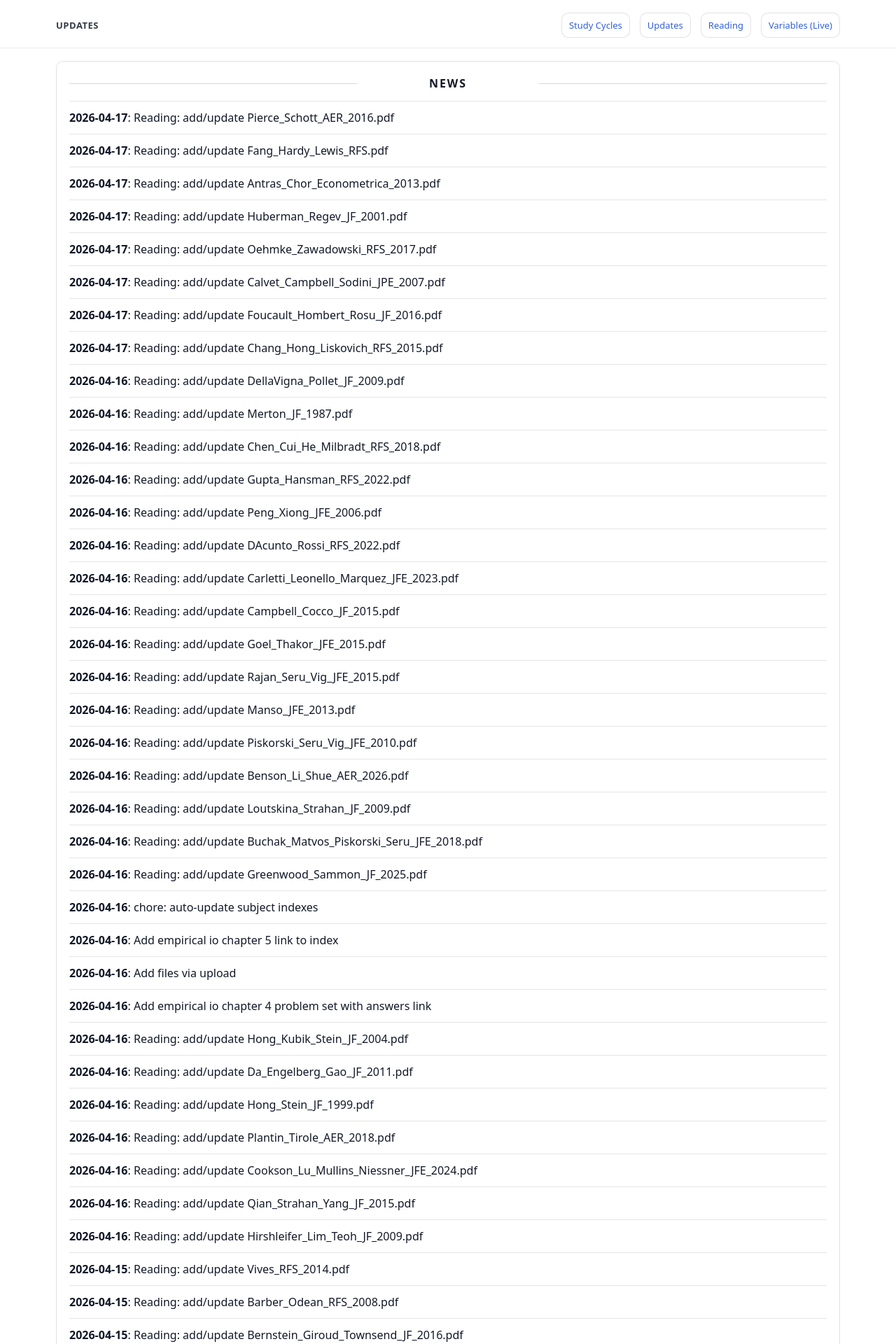
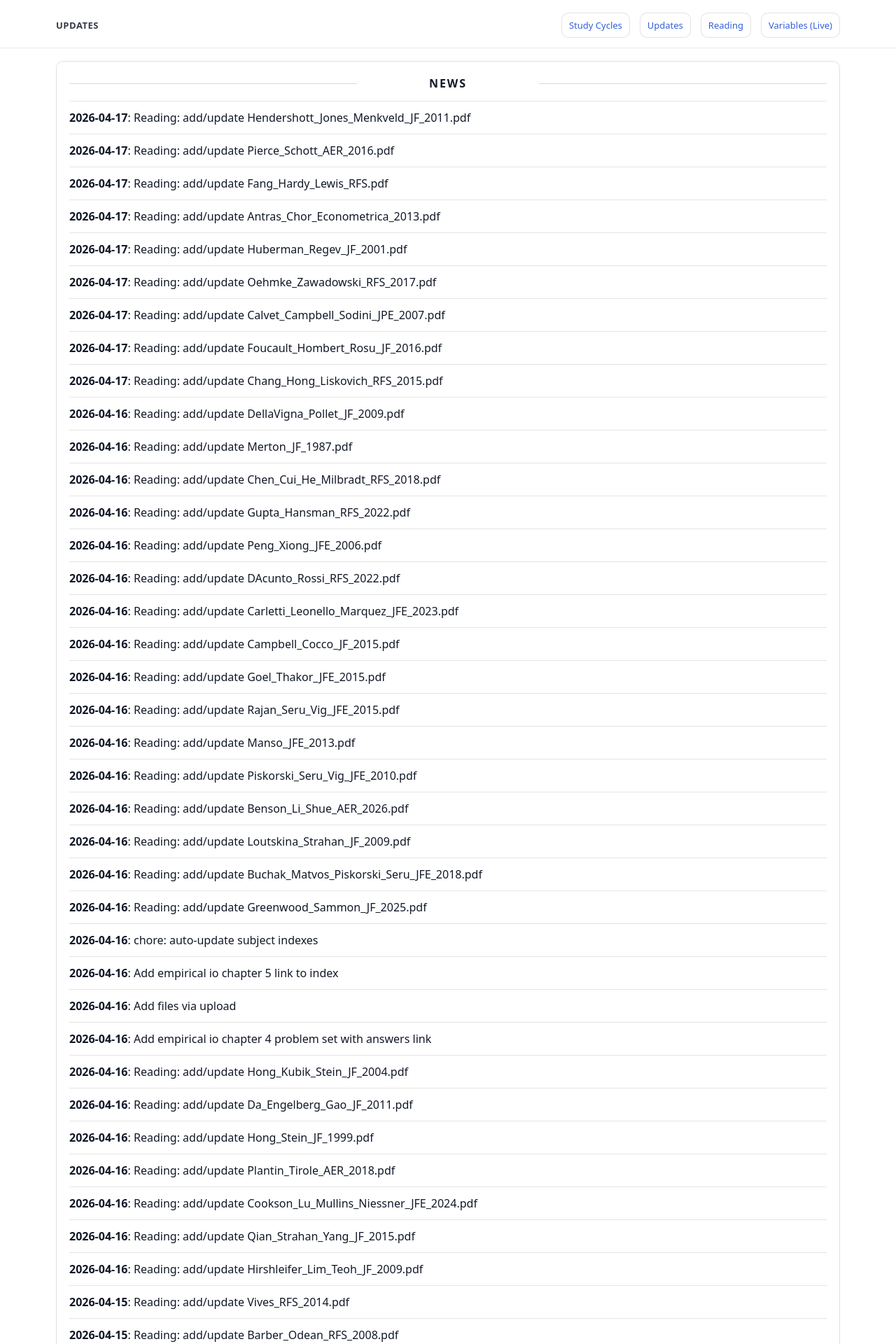
Before and after one commit to yaxinzn/study-archive, a Jekyll site: the page built from updates/index.md, in a window 1280 px wide. Shown: the top 1920 px of the page at 70% size. Built offline with Jekyll 4.4.1, drawn with Linux system fonts in a browser that asks for light colours; some of the changed text lies outside the part shown.

Commit message:
chore: update NEWS feed

```diff
--- a/_data/news.yml
+++ b/_data/news.yml
@@ -1,4 +1,7 @@
 # Auto-generated update history (sorted newest -> oldest). Do not edit manually.
+- ts: "1776417802"
+  date: "2026-04-17"
+  title: "Reading: add/update Hendershott_Jones_Menkveld_JF_2011.pdf"
 - ts: "1776417195"
   date: "2026-04-17"
   title: "Reading: add/update Pierce_Schott_AER_2016.pdf"
```
